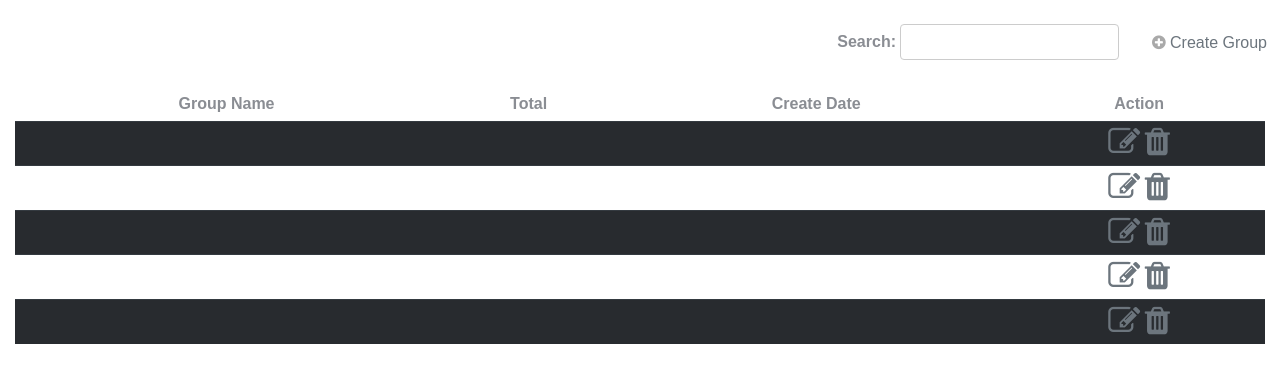
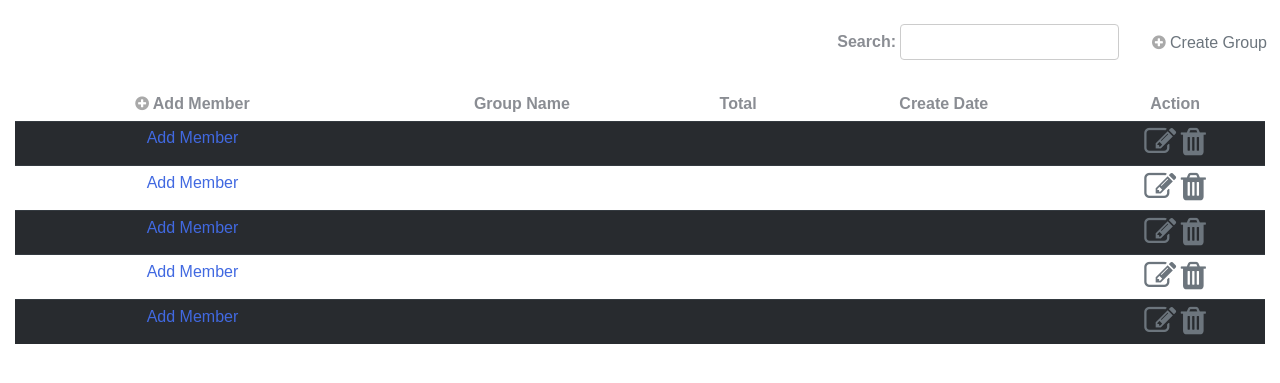
Before and after one commit to vikash111178/Reminder, a Node server app: template views/Viewgroup.handlebars in a window 1280 px wide. Shown: the top 383 px of the page. Run offline with Node 20, Linux system fonts and the light colour scheme; tables that the repository leaves empty hold one stand-in row (values such as "Sample post"); the template is opened without the code that fills it: values that come from a table or form of the project are taken from there, most other values are stand-ins (such as "Sample title", 1, 10 or a date in 2020); lists and menus that the app fills with data are empty; some libraries are stand-ins or nearby versions; some web fonts are replaced.

Commit message:
add member

```diff
--- a/routes/index.js
+++ b/routes/index.js
@@ -216,7 +216,7 @@
 
 router.get('/Viewgroup', ensureAuthenticated, function(req, res){
     Group.find(function(err,content){
-      res.render('Viewgroup', {data:content });
+      res.render('Viewgroup', {data:content })
 
     })
 });
@@ -398,6 +398,7 @@
     res.render('memberlist', { data:content });
 
   })
+
 });
 //delete memberlist
 router.get('/deletemember/:id', function(req, res) {
--- a/server.js
+++ b/server.js
@@ -82,6 +82,7 @@
   res.locals.error_msg = req.flash('error_msg');
   res.locals.error = req.flash('error');
   res.locals.user = req.user || null;
+
   next();
 });
 
--- a/views/Viewgroup.handlebars
+++ b/views/Viewgroup.handlebars
@@ -12,6 +12,7 @@
     <table class="table table-striped table-sm" id="sampleTable" style="width:100% !important;">
         <thead>
             <tr  style="text-align:center;">
+                <th><i class="fa fa fa-plus-circle" style="color:darkgrey"></i> Add Member</th>
                 <th>Group Name</th>
                 <th>Total</th>
                 <th>Create Date</th>
@@ -23,6 +24,7 @@
         <tbody  style="text-align:center;">
               {{#each data}}
             <tr>
+               <td><a href="/addnewmember/{{_id}}" style="color:royalblue">Add Member</a></td>
                 <td><a href="/viewmemberlist/{{_id}}" style="color:royalblue">{{groupname}}</a></td>
                 <td>{{total}}</td>
                 <td>{{createdAt}}</td>
--- a/views/memberlist.handlebars
+++ b/views/memberlist.handlebars
@@ -5,7 +5,7 @@
                <input type="text" name="search" autocomplete="off"  id="myInput" onkeyup="myFunction()">
                </span>
                  <span>
-                    <a class="btn btn-secondar" href="/addnewmember/{{user.groupid}}" ><i class="fa fa-group" style="color:rgb(236, 149, 149)"></i>Add Member</a>
+                    {{!-- <a class="btn btn-secondar" href="/addnewmember/{{datagroup._id}}" ><i class="fa fa-group" style="color:rgb(236, 149, 149)"></i>Add Member</a> --}}
 
                </span>
                </div>
```
